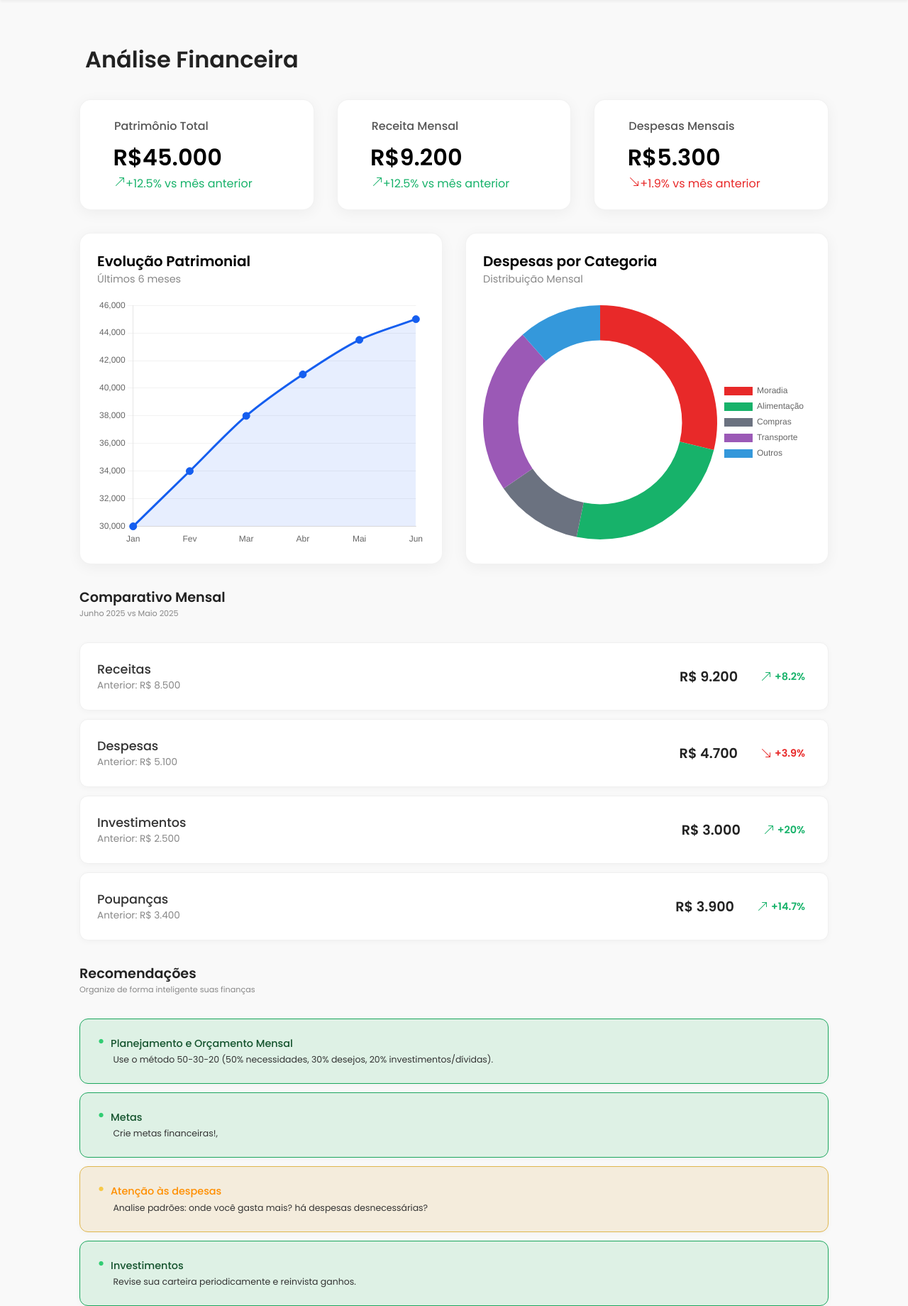
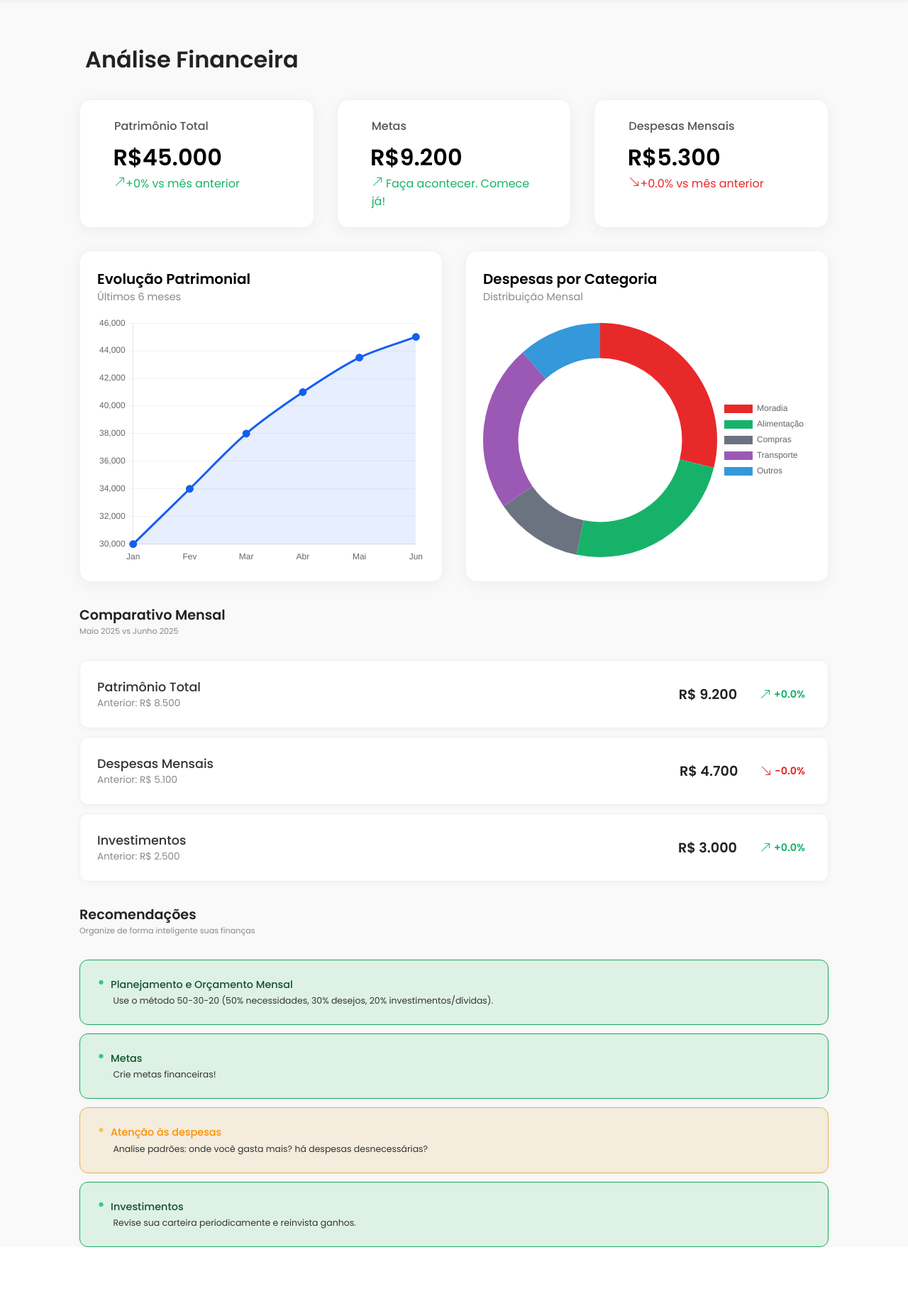
Before and after one commit to mauricio-m-dev/Gerenciador-Financeiro, a PHP site: page /View/Analise.php in a window 1280 px wide. Shown: the part 70-1910 px from the top of the page at 71% size. After the commit the page ends 1827 px from the top, so only its background shows below. Run offline with PHP 8.4, Linux system fonts and the light colour scheme; some libraries are stand-ins or nearby versions.

Commit message:
fix: atualizações cards

```diff
--- a/View/Analise.php
+++ b/View/Analise.php
@@ -81,16 +81,16 @@
                             class="bi bi-arrow-up-right" viewBox="0 0 16 16">
                             <path fill-rule="evenodd"
                                 d="M14 2.5a.5   .5 0 0 0-.5-.5h-6a.5.5 0 0 0 0 1h4.793L2.146 13.146a.5.5 0 0 0 .708.708L13 3.707V8.5a.5.5 0 0 0 1 0z" />
-                        </svg>+12.5% vs mês anterior</p>
+                        </svg>+0% vs mês anterior</p>
                 </div>
                 <div class="geral-card-despesas">
-                    <p class="mini">Receita Mensal</p>
+                    <p class="mini">Metas</p>
                     <h2>R$9.200</h2>
                     <p class="green"><svg xmlns="http://www.w3.org/2000/svg" width="16" height="16" fill="currentColor"
                             class="bi bi-arrow-up-right" viewBox="0 0 16 16">
                             <path fill-rule="evenodd"
                                 d="M14 2.5a.5   .5 0 0 0-.5-.5h-6a.5.5 0 0 0 0 1h4.793L2.146 13.146a.5.5 0 0 0 .708.708L13 3.707V8.5a.5.5 0 0 0 1 0z" />
-                        </svg>+12.5% vs mês anterior</p>
+                        </svg> Faça acontecer. Comece já!</p>
                 </div>
                 <div class="geral-card-metas">
                     <p class="mini">Despesas Mensais</p>
@@ -99,7 +99,7 @@
                             class="bi bi-arrow-down-right" viewBox="0 0 16 16">
                             <path fill-rule="evenodd"
                                 d="M14 13.5a.5.5 0 0 1-.5.5h-6a.5.5 0 0 1 0-1h4.793L2.146 2.854a.5.5 0 1 1 .708-.708L13 12.293V7.5a.5.5 0 0 1 1 0z" />
-                        </svg>+1.9% vs mês anterior</p>
+                        </svg>+0.0% vs mês anterior</p>
                 </div>
 
             </div>
@@ -124,11 +124,11 @@
             </div>
             <div class="comparativo">
                 <h3 class="mensal">Comparativo Mensal</h3>
-                <p class="mes">Junho 2025 vs Maio 2025</p>
+                <p class="mes"> Maio 2025 vs  Junho 2025</p>
 
                 <div class="comparison-card">
                     <div class="comparison-details">
-                        <h3>Receitas</h3>
+                        <h3>Patrimônio Total</h3>
                         <p class="prev-value">Anterior: R$ 8.500</p>
                     </div>
                     <div class="comparison-metrics">
@@ -138,14 +138,14 @@
                                 class="bi bi-arrow-up-right" viewBox="0 0 16 16">
                                 <path fill-rule="evenodd"
                                     d="M14 2.5a.5   .5 0 0 0-.5-.5h-6a.5.5 0 0 0 0 1h4.793L2.146 13.146a.5.5 0 0 0 .708.708L13 3.707V8.5a.5.5 0 0 0 1 0z" />
-                            </svg>+8.2%
+                            </svg>+0.0%
                         </span>
                     </div>
                 </div>
 
                 <div class="comparison-card">
                     <div class="comparison-details">
-                        <h3>Despesas</h3>
+                        <h3>Despesas Mensais</h3>
                         <p class="prev-value">Anterior: R$ 5.100</p>
                     </div>
                     <div class="comparison-metrics">
@@ -155,7 +155,7 @@
                                 class="bi bi-arrow-down-right" viewBox="0 0 16 16">
                                 <path fill-rule="evenodd"
                                     d="M14 13.5a.5.5 0 0 1-.5.5h-6a.5.5 0 0 1 0-1h4.793L2.146 2.854a.5.5 0 1 1 .708-.708L13 12.293V7.5a.5.5 0 0 1 1 0z" />
-                            </svg>+3.9%
+                            </svg>-0.0%
                         </span>
                     </div>
                 </div>
@@ -172,27 +172,11 @@
                                 class="bi bi-arrow-up-right" viewBox="0 0 16 16">
                                 <path fill-rule="evenodd"
                                     d="M14 2.5a.5   .5 0 0 0-.5-.5h-6a.5.5 0 0 0 0 1h4.793L2.146 13.146a.5.5 0 0 0 .708.708L13 3.707V8.5a.5.5 0 0 0 1 0z" />
-                            </svg>+20%
+                            </svg>+0.0%
                         </span>
                     </div>
                 </div>
 
-                <div class="comparison-card">
-                    <div class="comparison-details">
-                        <h3>Poupanças</h3>
-                        <p class="prev-value">Anterior: R$ 3.400</p>
-                    </div>
-                    <div class="comparison-metrics">
-                        <span class="current-value">R$ 3.900</span>
-                        <span class="growth green">
-                            <svg xmlns="http://www.w3.org/2000/svg" width="16" height="16" fill="currentColor"
-                                class="bi bi-arrow-up-right" viewBox="0 0 16 16">
-                                <path fill-rule="evenodd"
-                                    d="M14 2.5a.5   .5 0 0 0-.5-.5h-6a.5.5 0 0 0 0 1h4.793L2.146 13.146a.5.5 0 0 0 .708.708L13 3.707V8.5a.5.5 0 0 0 1 0z" />
-                            </svg>+14.7%
-                        </span>
-                    </div>
-                </div>
 
             </div>
             <div class="recomendacoes-container">
@@ -210,7 +194,7 @@
 
                     <div class="reco-card green-bg">
                         <h3>Metas</h3>
-                        <p>Crie metas financeiras!,</p>
+                        <p>Crie metas financeiras!</p>
                     </div>
 
                     <div class="reco-card yellow-bg">
```
